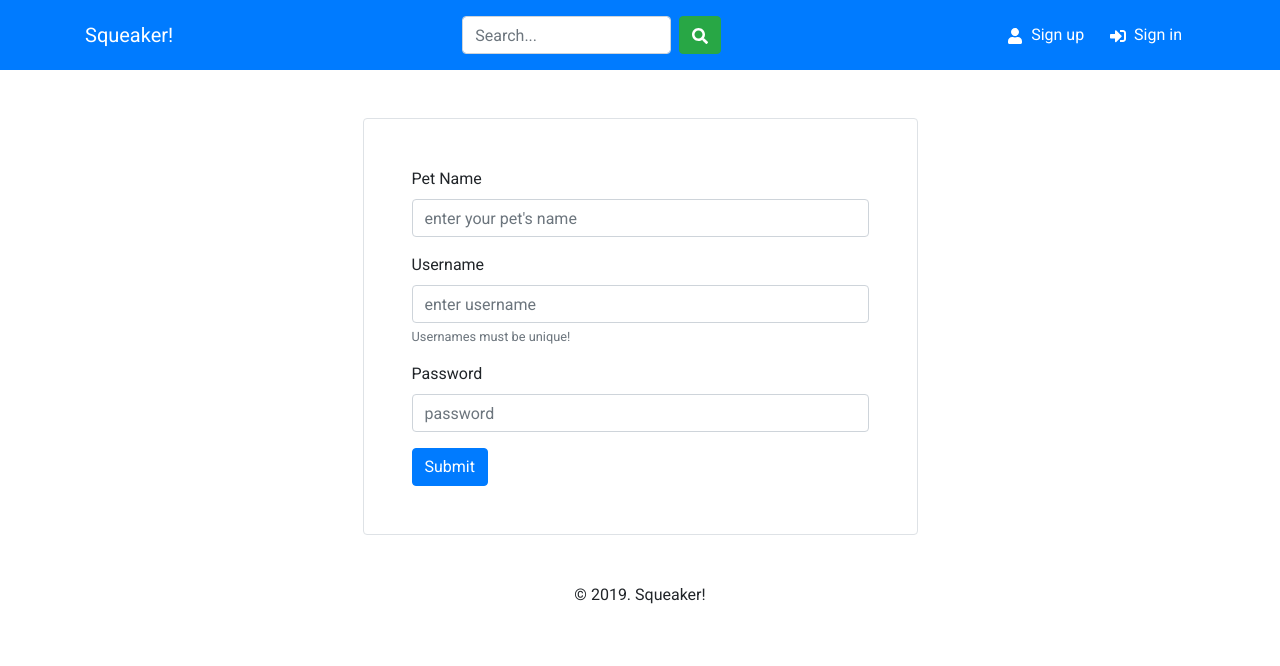
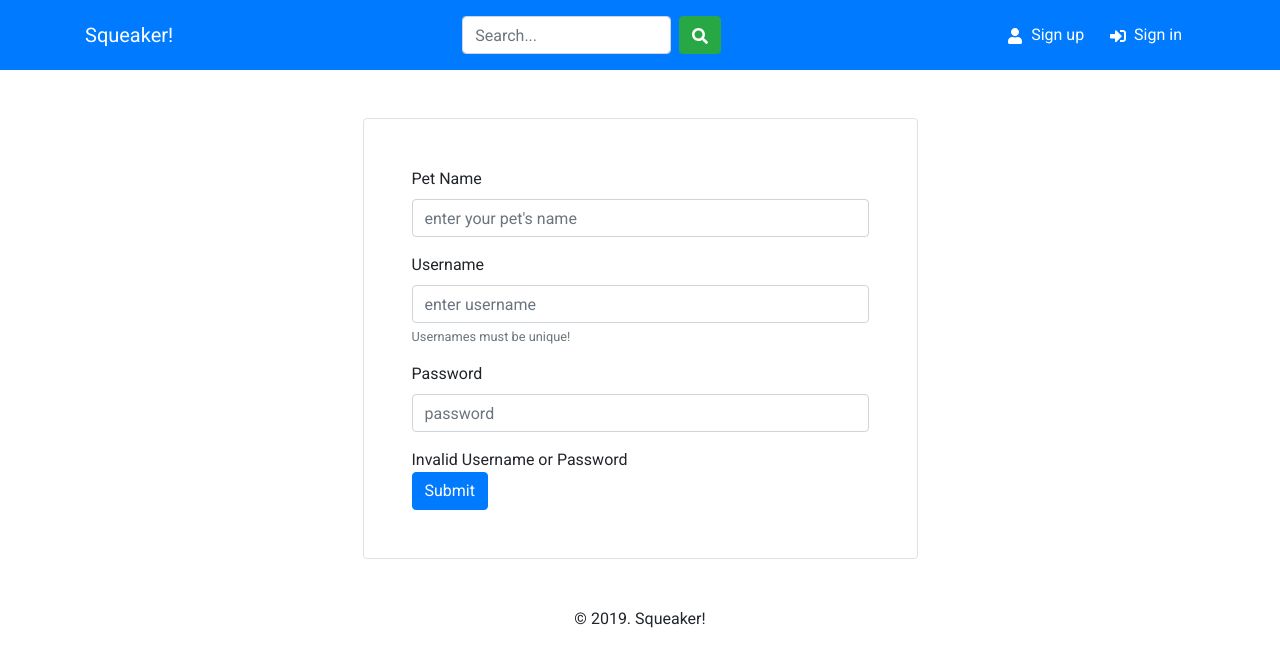
Before and after one commit to G105-Q3Collaboration/Q3-FrontEnd, a React (Create React App) app: page /signup in a window 1280 px wide. Shown: the top 666 px of the page. Built offline with nearby package versions, Linux system fonts and the light colour scheme.

Commit message:
Untested signup created

```diff
--- a/src/Signup.js
+++ b/src/Signup.js
@@ -1,10 +1,43 @@
 import React, { Component } from 'react'
 
 class Signup extends Component {
+
+  constructor(props) {
+    super(props)
+    this.state = {
+      showErrorMessage: false
+    }
+  }
+
+  handleSignUp = event => {
+    event.preventDefault()
+
+    const { inputPetname, inputUsername, inputPassword } = event.target
+
+    request('/accounts', 'post', {
+      petname: inputPetname.value,
+      username: inputUsername.value,
+      password: inputPassword.value
+    })
+      .then(response => {
+        this.setState({ showErrorMessage: false })
+
+        localStorage.setItem('token', response.data.token)
+        return request('/auth/token')
+      })
+      .then(response => {
+        this.props.setAuthentication(response.data)
+        this.props.history.push('/')
+      })
+      .catch(error => {
+        this.setState({ showErrorMessage: true })
+      })
+  }
+
   render() {
     return (
       <div className="border rounded p-5 col-sm-6 mt-5 mr-auto ml-auto">
-        <form>
+        <form onSubmit={this.handleSignUp}>
           <div className="form-group">
             <label htmlFor="petName">Pet Name</label>
             <input type="text" className="form-control" id="petName" name="petName" placeholder="enter your pet's name" required />
@@ -16,7 +49,10 @@ class Signup extends Component {
           </div>
           <div className="form-group">
             <label htmlFor="password">Password</label>
-            <input type="password" className="form-control" id="password" name="password" placeholder="password"  required/>
+            <input type="password" className="form-control" id="password" name="password" placeholder="password" required />
+          </div>
+          <div className={!this.state.showErrorMessage ? 'login-auth-error login-hide-auth-error' : 'login-auth-error'}>
+            Invalid Username or Password
           </div>
           <button type="submit" className="btn btn-primary">Submit</button>
         </form>
```
Also changed, not shown: src/utils.js/request.js (added, +19 -0 lines), src/Login.js (line endings or trailing spaces).
